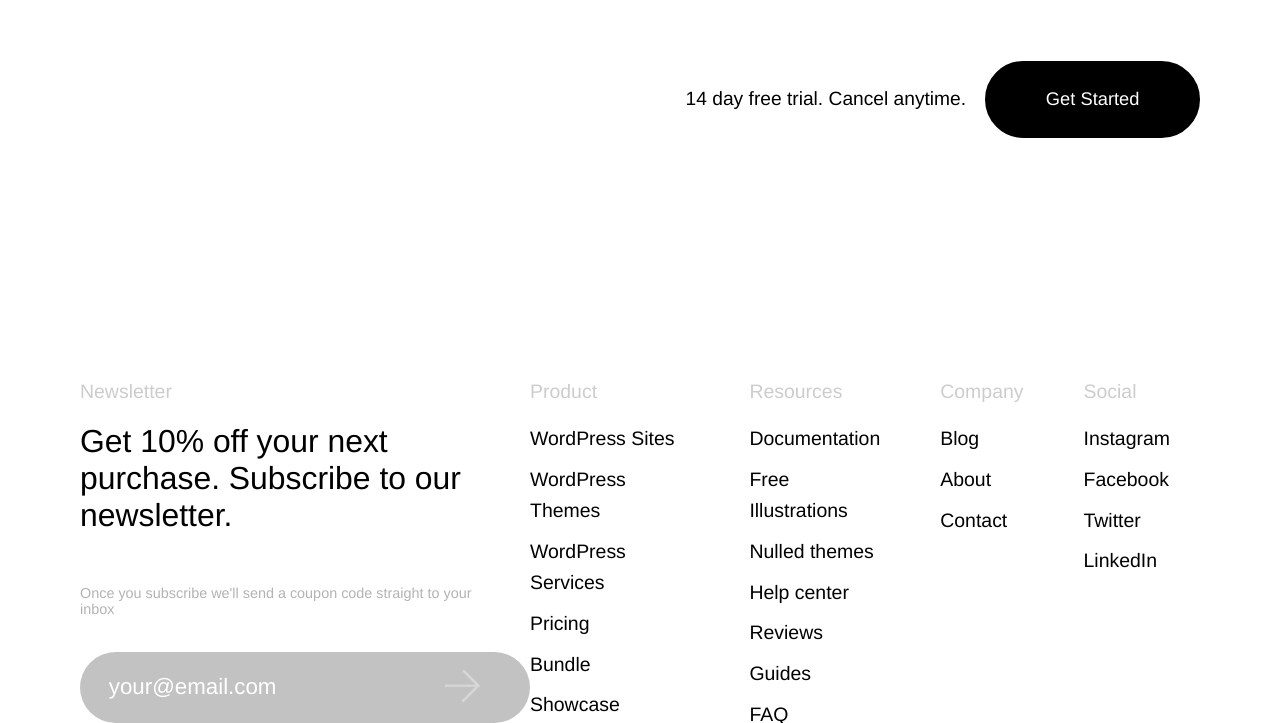
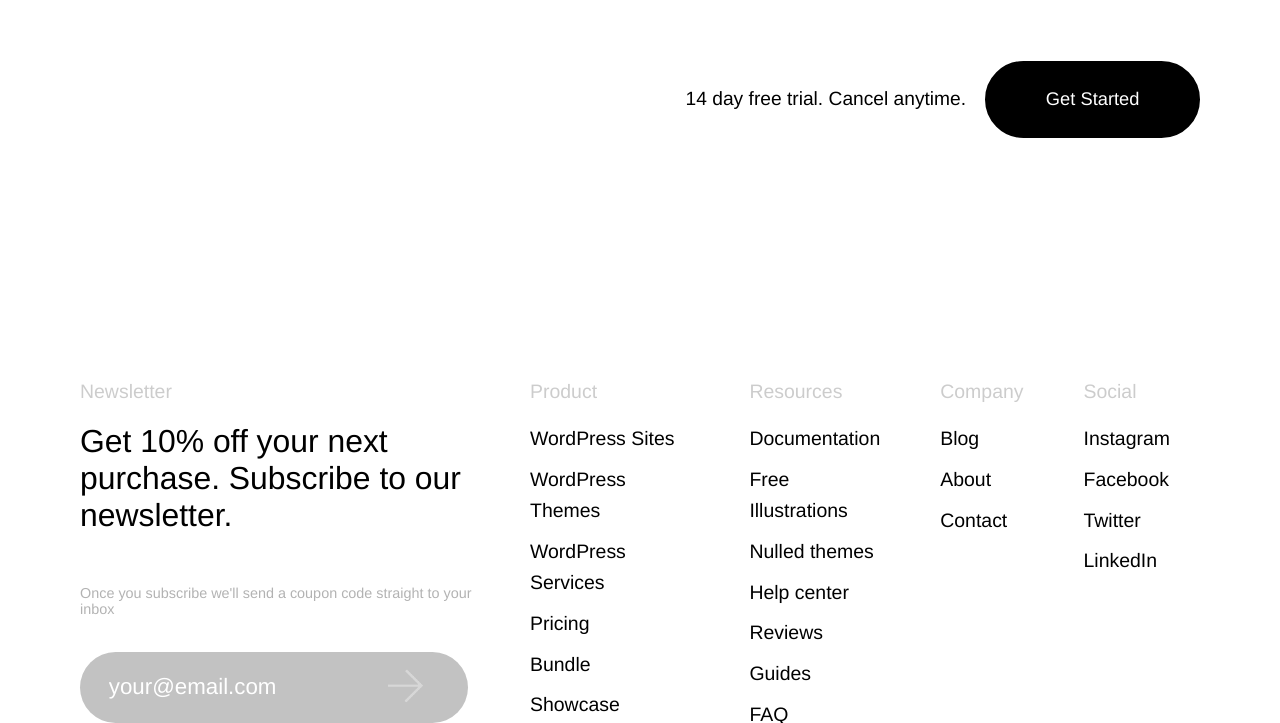
Before and after one commit to DrajerDK/ThemesKingdom, a website built with Parcel: page src/index.html in a window 1280 px wide. Shown: the part 11277-12000 px from the top of the page. Built offline with nearby package versions, Linux system fonts and the light colour scheme.

Commit message:
fix(ThemesKingdom): fix some errors

```diff
--- a/src/scss/navigation.scss
+++ b/src/scss/navigation.scss
@@ -32,6 +32,8 @@
         .input-box {
             background-color: transparent;
             position: relative;
+            max-width: 350px;
+
             .input-box__input-space {
                 background-color: #c2c2c2;
                 font-family: $main-font-family;
@@ -43,14 +45,13 @@
                 line-height: 1.8em;
                 // padding: 0.6em 0;
                 padding: 0.7em 0;
-                max-width: 350px;
                 color: white;
 
                 // padding-top: 0.75em;
                 // padding-bottom: 0.75em;
                 padding-left: 1.8rem;
                 padding-right: 3.2em;
-                width: 100%;
+                max-width: 100%;
                 display: flex;
                 align-items: center;
                 &:hover {
@@ -78,7 +79,7 @@
                 position: absolute;
                 top: 50%;
                 transform: translateY(-50%);
-                right: 15px;
+                right: 0.5%;
                 width: 50px;
                 opacity: 0.5;
             }
```
Also changed, not shown: 2 other files.
